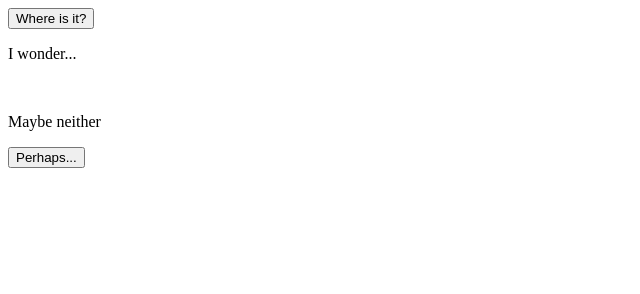
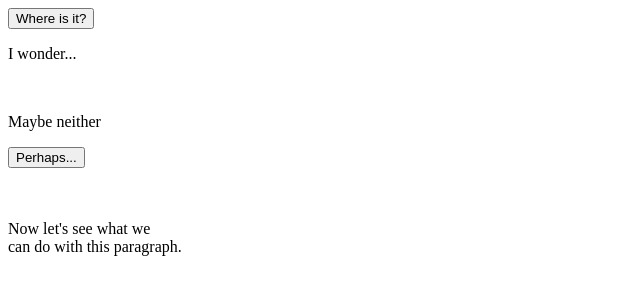
Before and after one commit to FelixOQ/JavaScript-Projects, a plain HTML site: page Basic JavaScript Projects/Project2_functions/index.html in a window 1280 px wide. Shown: the whole page, without its empty margins (0-640 px from the left). Drawn offline with Linux system fonts and the light colour scheme.

Commit message:
Added another function for practice.

```diff
--- a/Basic JavaScript Projects/Project2_functions/JS/main.js
+++ b/Basic JavaScript Projects/Project2_functions/JS/main.js
@@ -7,3 +7,7 @@ function orBoth() { //Declares a function named orBoth()
     document.getElementById("Neither").innerHTML += ", or maybe both!";     //Adds (concatenates) a string value to the content of the HTML element with id value "Neither"
     document.getElementById("Both").innerHTML += " Not!";   //Adds a string value to the content of the HTML element with id value "Both"
 }
+
+function bigText() {
+    document.getElementById("big").style.fontSize = "larger";
+}
--- a/Basic JavaScript Projects/Project2_functions/index.html
+++ b/Basic JavaScript Projects/Project2_functions/index.html
@@ -12,5 +12,10 @@
         <br>
         <p id="Neither">Maybe neither</p>
         <button onclick="orBoth()" id="Both">Perhaps...</button>
+        <br><br><br>
+        <p onmouseover="bigText()" id="big">
+            Now let's see what we<br>
+            can do with this paragraph.
+        </p>
     </body>
 </html>
```
